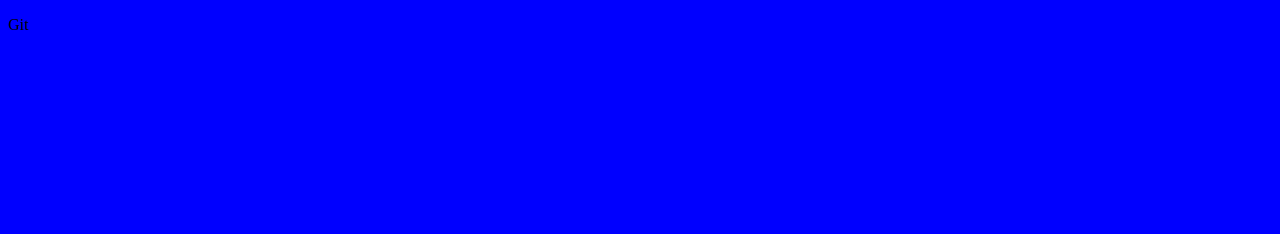
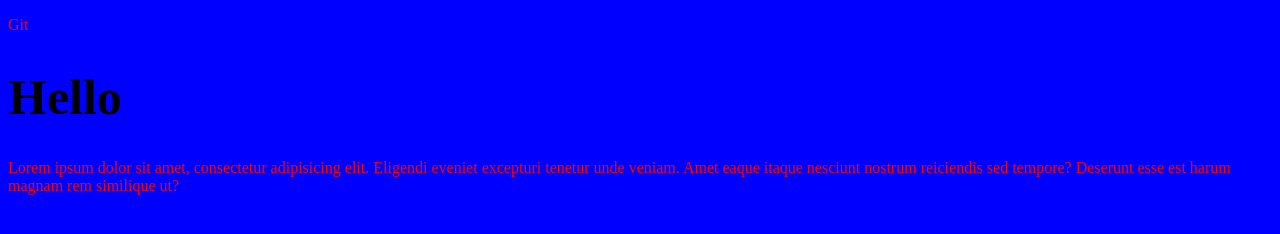
Before and after one commit to hov-itlogia/gitgit, a plain HTML site: page index.html in a window 1280 px wide. Drawn offline with Linux system fonts and the light colour scheme.

Commit message:
Наши первые изменения

```diff
--- a/css/style.css
+++ b/css/style.css
@@ -1,3 +1,9 @@
 body{
     background-color: blue;
 }
+p{
+    color: red;
+}
+h1{
+    font-size: 50px;
+}
--- a/index.html
+++ b/index.html
@@ -8,5 +8,9 @@
 </head>
 <body>
     <p>Git</p>
+    <h1>Hello</h1>
+    <p>Lorem ipsum dolor sit amet, consectetur adipisicing elit. Eligendi
+        eveniet excepturi tenetur unde veniam. Amet eaque itaque nesciunt nostrum reiciendis sed tempore? Deserunt
+        esse est harum magnam rem similique ut?</p>
 </body>
 </html>
```
